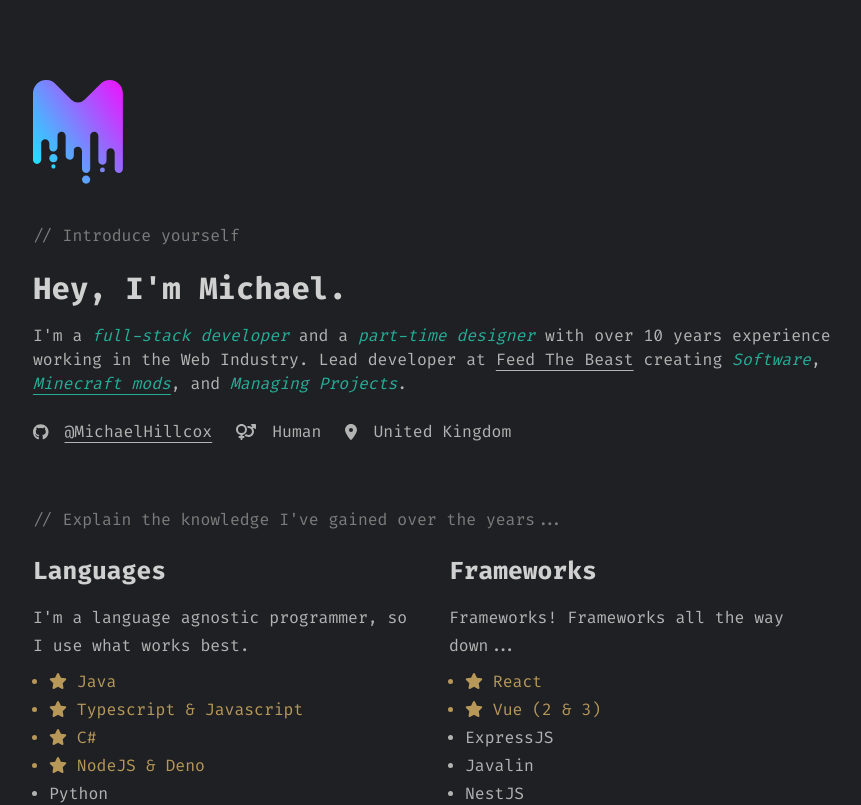
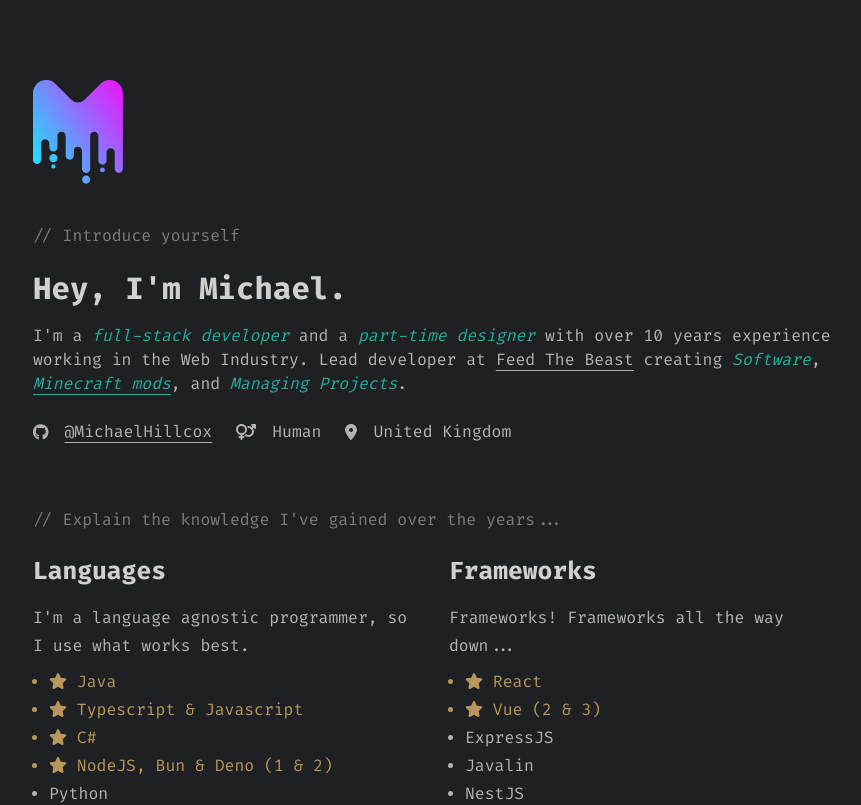
Before and after one commit to MichaelHillcox/Michael, a Next.js app: page / in a window 1280 px wide. Shown: the top 805 px of the page, without its empty margins (207-1068 px from the left). Built offline with nearby package versions, Linux system fonts and the light colour scheme.

Commit message:
Update index.tsx

```diff
--- a/src/pages/index.tsx
+++ b/src/pages/index.tsx
@@ -38,7 +38,7 @@ export default function Home() {
               <li className="star"><FontAwesomeIcon icon={faStar} /> Java</li>
               <li className="star"><FontAwesomeIcon icon={faStar} /> Typescript & Javascript</li>
               <li className="star"><FontAwesomeIcon icon={faStar} /> C#</li>
-              <li className="star"><FontAwesomeIcon icon={faStar} /> NodeJS & Deno</li>
+              <li className="star"><FontAwesomeIcon icon={faStar} /> NodeJS, Bun & Deno (1 & 2)</li>
               <li>Python</li>
               <li>Rust</li>
               <li>GoLang</li>
```
